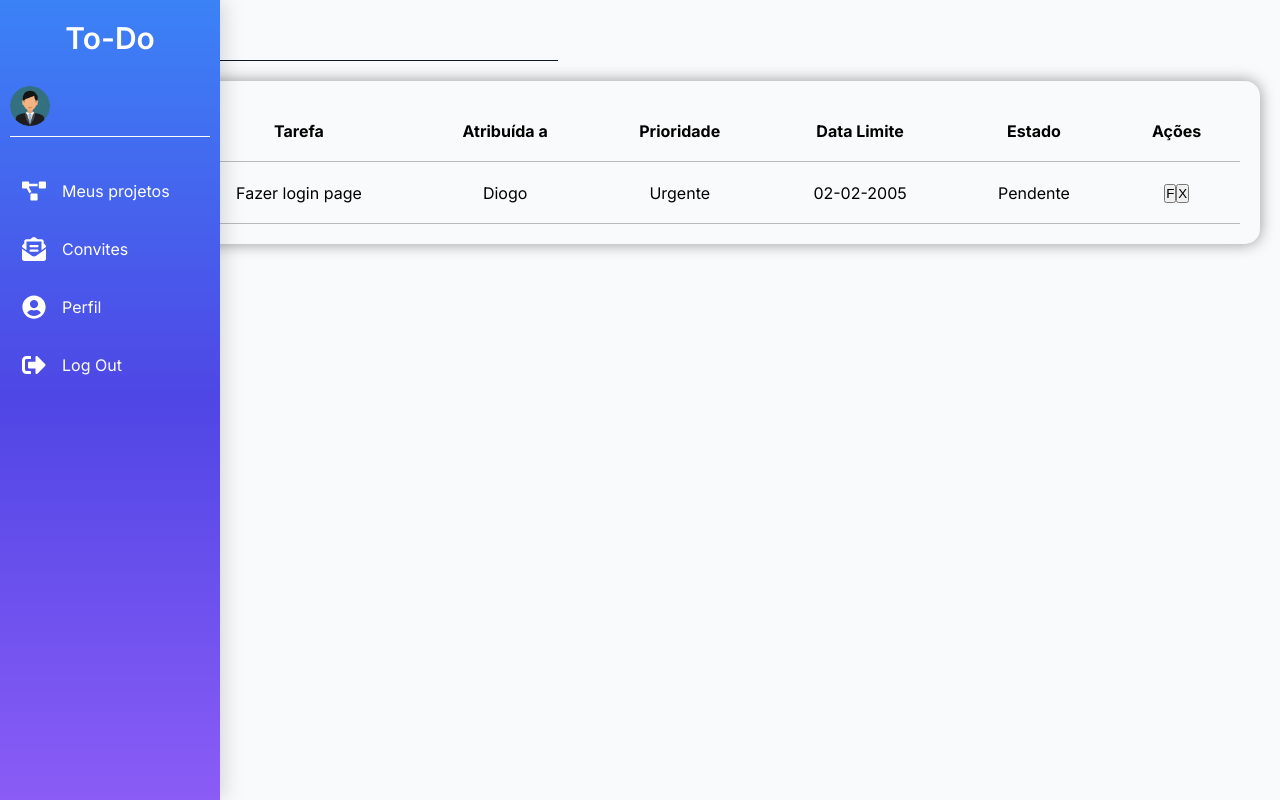
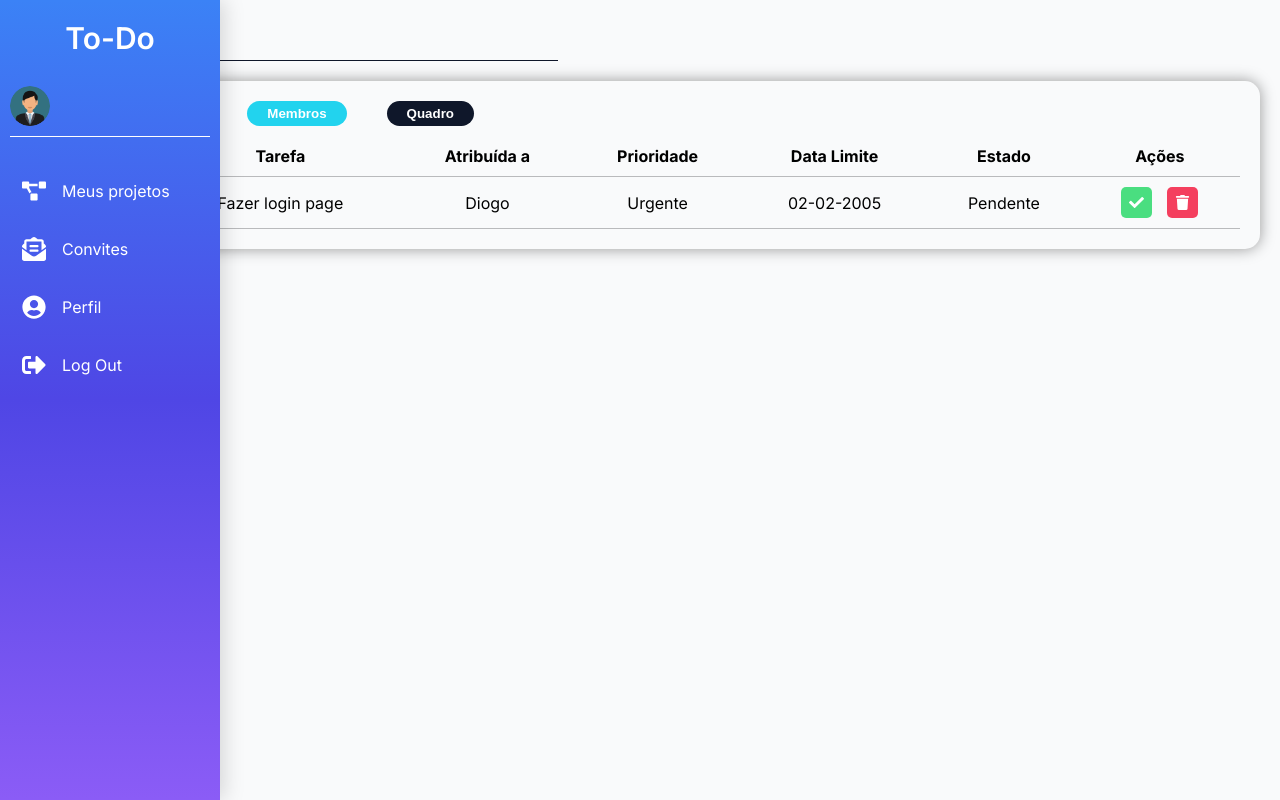
Before and after one commit to DiogoGodinho225/to-do-app, a Next.js app: page /my-projects/view in a window 1280 px wide. Built offline with nearby package versions, Linux system fonts and the light colour scheme; no server answers.

Commit message:
Atualizações backend

```diff
--- /dev/null
+++ b/app/(backend)/api/projects/accept-invite/[id]/route.ts
@@ -0,0 +1,33 @@
+import { prisma } from "@/app/lib/prisma";
+import { NextResponse, NextRequest } from "next/server";
+
+export async function PUT(req: NextRequest, context: any) {
+
+    const params = await context.params;
+    const id = params.id;
+
+    if (!id) {
+        NextResponse.json({ message: 'Dados em falta!' }, { status: 400 })
+    }
+
+
+    await prisma.$transaction(async (tx) => {
+
+        const invite = await tx.invites.update({
+            where: { id: id },
+            data: {
+                status: 1,
+                accepted_at: Date.now().toString()
+            }
+        })
+
+        await prisma.project_members.create({
+            data: { project_id: invite.project_id, user_id: invite.invitedUser_id, role_id: 2, joined_at: new Date() }
+        });
+
+    })
+
+
+    NextResponse.json({ message: 'Convite aceite!' }, { status: 200 });
+
+}
--- a/app/(backend)/api/projects/create/route.ts
+++ b/app/(backend)/api/projects/create/route.ts
@@ -1,26 +1,29 @@
 import { NextRequest, NextResponse } from "next/server";
-import {prisma} from '@/app/lib/prisma';
+import { prisma } from '@/app/lib/prisma';
 
-export async function POST(req: NextRequest){
+export async function POST(req: NextRequest) {
 
-    const {title, description, owner_id} = await req.json();
+    const { title, description, owner_id } = await req.json();
 
-    if(!title || !owner_id){
-        return NextResponse.json({message: 'Dados em falta!'}, {status: 400});
+    if (!title || !owner_id) {
+        return NextResponse.json({ message: 'Dados em falta!' }, { status: 400 });
     }
 
-    if(title.lenght > 60){
-        NextResponse.json({message: 'Título excede o tamanho!'}, {status: 400});
+    if (title.lenght > 60) {
+        NextResponse.json({ message: 'Título excede o tamanho!' }, { status: 400 });
     }
 
-    await prisma.projects.create({
-        data:{
-            description: description,
-            owner_id: owner_id,
-            title: title,
-        }
-    })
+    await prisma.$transaction(async (prisma) => {
+        const project = await prisma.projects.create({
+            data: { title, description, owner_id }
+        });
 
-    return NextResponse.json({message: 'Novo projeto criado!'}, {status:200});
+        await prisma.project_members.create({
+            data: { project_id: project.id, user_id: owner_id, role_id: 1, joined_at: new Date()}
+        });
+    });
+
+
+    return NextResponse.json({ message: 'Novo projeto criado!' }, { status: 200 });
 
 }
--- a/app/(backend)/api/projects/getProjects/[id]/route.ts
+++ b/app/(backend)/api/projects/getProjects/[id]/route.ts
@@ -1,18 +1,25 @@
 import { NextRequest, NextResponse } from "next/server";
-import {prisma} from '@/app/lib/prisma'
+import { prisma } from '@/app/lib/prisma'
 
 
-export async function GET(req:NextRequest, context:{params: any}){
+export async function GET(req: NextRequest, context: { params: any }) {
     const params = await context.params;
     const id = Number(params.id);
 
-    if(!id){
-        return NextResponse.json({message: 'Dados em falta!'}, {status:400});
+    if (!id) {
+        return NextResponse.json({ message: 'Dados em falta!' }, { status: 400 });
     }
 
     const projects = await prisma.projects.findMany({
-        where:{owner_id:id}
-    })
+        where: {
+            OR: [
+                { owner_id: id },
+                { project_members: { some: { user_id: id, role_id: 2 } } }
+            ]
+        },
 
-    return NextResponse.json({projects});
+    });
+
+
+    return NextResponse.json({ projects });
 }
--- /dev/null
+++ b/app/(backend)/api/projects/invite-member/route.ts
@@ -0,0 +1,27 @@
+import { NextRequest, NextResponse } from "next/server";
+import { prisma } from "@/app/lib/prisma";
+
+export async function POST(req: NextRequest){
+
+    const data = await req.json();
+
+    const {invitedUser_Id, invitedBy_Id, description, project_id} = data;
+
+    if(!invitedUser_Id || !invitedBy_Id || !description || !project_id){
+        return NextResponse.json({message: 'Dados em falta!'}, {status: 400});
+    }
+
+    await prisma.invites.create({
+        data: {
+            project_id: project_id,
+            invitedBy_id: invitedBy_Id,
+            invitedUser_id: invitedUser_Id,
+            description: description,
+            status: 0,
+            accepted_at: '',
+        }
+    })
+
+    return NextResponse.json({message: 'Convite enviado!'}, {status: 200});
+
+}
--- /dev/null
+++ b/app/(backend)/api/user/getUser/[tag]/route.ts
@@ -0,0 +1,22 @@
+import { NextRequest, NextResponse } from "next/server";
+import { prisma } from "@/app/lib/prisma";
+
+export async function GET(req: NextRequest, context : {params:any}){
+    const params = await context.params;
+    const tag = params.tag;
+
+    if(!tag){
+        return NextResponse.json({message: 'Dados em falta!'}, {status: 400});
+    }
+
+    const user = await prisma.users.findUnique({
+        where: {tag: tag}
+    });
+
+    if(!user){
+        return NextResponse.json({message: 'Utilizador não encontrado!'}, {status: 404});
+    }
+
+
+    return NextResponse.json({message: 'Utilizador encontrado!', user}, {status: 200});
+}
--- a/app/(frontend)/(main)/my-projects/page.tsx
+++ b/app/(frontend)/(main)/my-projects/page.tsx
@@ -1,7 +1,7 @@
 'use client';
 import { FaTrashAlt, FaPlus } from "react-icons/fa";
 import { useEffect, useState } from "react";
-import Modal from '@/app/(frontend)/components/model';
+import Modal from '@/app/(frontend)/components/modal';
 import { useSession } from "next-auth/react";
 import toast from "react-hot-toast";
 import { createProject, deleteProject } from "@/app/services/projects";
--- a/app/(frontend)/(main)/my-projects/view/page.tsx
+++ b/app/(frontend)/(main)/my-projects/view/page.tsx
@@ -1,10 +1,11 @@
 'use client'
 
 import { getProject } from "@/app/services/projects";
-import { useSearchParams } from "next/navigation";
+import { useRouter, useSearchParams } from "next/navigation";
 import { useEffect, useState } from "react";
 import toast from "react-hot-toast";
-import Modal from "@/app/(frontend)/components/model";
+import Modal from "@/app/(frontend)/components/modal";
+import { FaPlus, FaCheck, FaTrash } from "react-icons/fa";
 
 const ProjectView = () => {
 
@@ -15,6 +16,7 @@ const ProjectView = () => {
     });
     const [loading, setLoading] = useState(false);
     const [modalStatus, setModalStatus] = useState(false);
+    const router = useRouter()
 
     const handleModalStatus = () => {
         setModalStatus(!modalStatus);
@@ -65,6 +67,11 @@ const ProjectView = () => {
                     <>
                         <h2>{project.title}</h2>
                         <div className="tasks-list">
+                            <div className="action-buttons">
+                                <button><FaPlus /> Tarefa</button>
+                                <button onClick={() =>{router.push(`/my-projects/members?id=${id}`)}}>Membros</button>
+                                <button>Quadro</button>
+                            </div>
                             <TasksTable handleModalStatus={handleModalStatus} />
                         </div>
                     </>
@@ -125,8 +132,8 @@ const TasksTable = ({ handleModalStatus }: any) => {
 
 
                     <td>
-                        <button>F</button>
-                        <button>X</button>
+                        <button onClick={(e) => {e.stopPropagation()}}><FaCheck /></button>
+                        <button onClick={(e) => {e.stopPropagation()}}><FaTrash /></button>
                     </td>
                 </tr>
             </tbody>
--- a/app/(frontend)/styles/pages.css
+++ b/app/(frontend)/styles/pages.css
@@ -104,12 +104,12 @@
     font-size: 0.85em;
 }
 
-.projects-container, .project-container {
+.projects-container, .project-container, .members-container {
     padding: 20px;
     width: 100%;
 }
 
-.projects-container h2, .project-container h2 {
+.projects-container h2, .project-container h2, .members-container h2 {
     border-bottom: 1px solid var(--principal-text);
     width: 40%;
     padding-bottom: 10px;
@@ -296,7 +296,75 @@
 }
 
 .tasks-list th, .tasks-list td{
-    border-bottom: 1px solid var(--border);
-    padding: 20px;
+    padding: 10px;
     text-align: center;
 }
+
+.tasks-list tr{
+    cursor: pointer;
+     border-bottom: 1px solid var(--border);
+}
+
+.tasks-list .action-buttons{
+    width: 100%;
+    display: flex;
+    gap: 40px;
+    margin-bottom: 10px;
+}
+
+.tasks-list .action-buttons button{
+    display: flex;
+    justify-content: center;
+    align-items: center;
+    border: none;
+    border-radius: 15px;
+    color: white;
+    font-weight: bold;
+    padding: 5px 20px;
+    cursor: pointer;
+    gap:5px;
+}
+
+.tasks-list .action-buttons button:hover{
+    opacity: 0.7;
+}
+
+
+.tasks-list .action-buttons button:first-child{
+    background-color: var(--success-color);
+}
+
+.tasks-list .action-buttons button:nth-child(2){
+    background-color: var(--accent-color);
+}
+
+.tasks-list .action-buttons button:nth-child(3){
+    background-color: var(--principal-text);
+}
+
+.tasks-list td:last-child{
+    display: flex;
+    justify-content: center;
+    align-items: center;
+    gap: 15px;
+}
+
+.tasks-list td button{
+    display: flex;
+    align-items: center;
+    justify-content: center;
+    padding: 8px;
+    border: none;
+    border-radius: 5px;
+    font-size: 15px;
+    color: white;
+    cursor: pointer;
+}
+
+.tasks-list td button:first-child{
+    background-color: var(--success-color);
+}
+
+.tasks-list td button:last-child{
+    background-color: var(--error-color);
+}
```
Also changed, not shown: app/(frontend)/(main)/my-projects/members/page.tsx (added, +31 -0 lines), app/(frontend)/components/modal.tsx (renamed from app/(frontend)/components/model.tsx), funcionalidades.txt.
